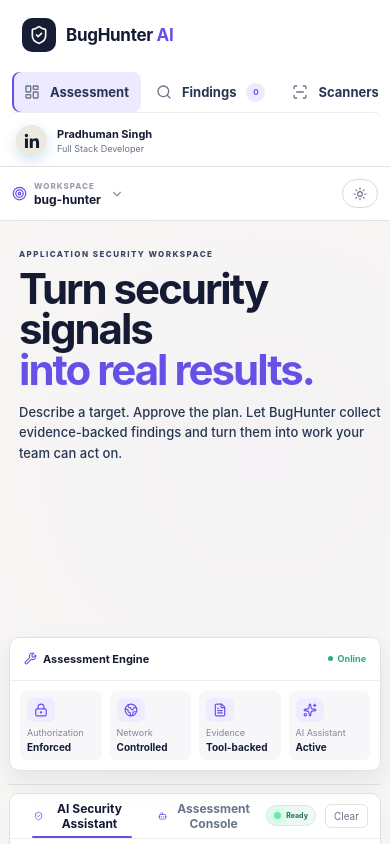
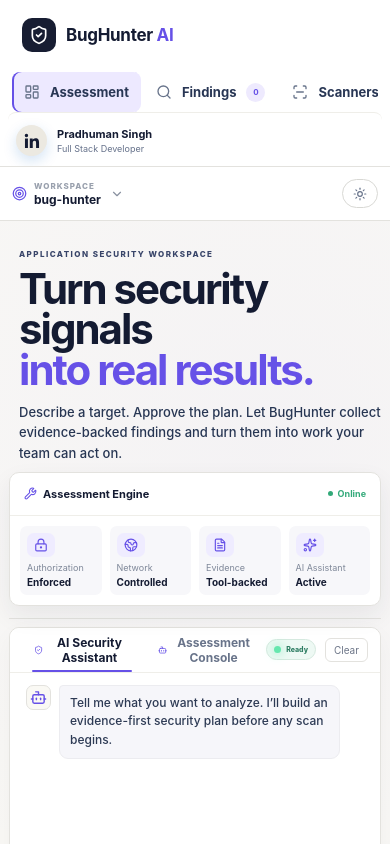
Before and after one commit to PRADHUMAN-SINGH-1/BugHunter, a React (Create React App) app in the folder bughunter-ui/: page / in a window 390 px wide. Shown: the top 844 px of the page. Built offline with nearby package versions, Linux system fonts and the light colour scheme; no server answers.

Commit message:
Fix hero engine overlap and keep workflow clear

```diff
--- a/bughunter-ui/src/SecurityConsole.css
+++ b/bughunter-ui/src/SecurityConsole.css
@@ -3873,3 +3873,122 @@
     width: 100% !important;
   }
 }
+
+/* FINAL FIX — keep Assessment Engine beside the Scan / Validate / Strengthen artwork,
+   fully inside the hero so it cannot overlap Assessment Workflow. */
+.reference-hero {
+  min-height: 170px !important;
+  grid-template-columns: minmax(0, 1fr) minmax(470px, 560px) !important;
+  align-items: center !important;
+  padding-bottom: 12px !important;
+}
+
+.reference-hero-visual {
+  position: relative !important;
+  display: grid !important;
+  grid-template-columns: minmax(0, 1fr) 245px !important;
+  align-items: center !important;
+  gap: 14px !important;
+  width: 100% !important;
+  height: 155px !important;
+  min-height: 155px !important;
+  overflow: visible !important;
+}
+
+.reference-hero-art.reference-floating-art {
+  position: relative !important;
+  inset: auto !important;
+  width: 100% !important;
+  height: 155px !important;
+  margin: 0 !important;
+  overflow: hidden !important;
+}
+
+.reference-hero-art .reference-note {
+  top: 8px !important;
+  right: 8px !important;
+}
+
+.reference-engine.hero-engine {
+  position: relative !important;
+  inset: auto !important;
+  width: 245px !important;
+  margin: 0 !important;
+  z-index: 3 !important;
+  align-self: center !important;
+  justify-self: end !important;
+  box-shadow: 0 10px 24px rgba(31,37,51,.07) !important;
+}
+
+.reference-engine.hero-engine .reference-engine-grid {
+  grid-template-columns: repeat(2, minmax(0,1fr)) !important;
+}
+
+.reference-engine.hero-engine .reference-engine-grid > div {
+  min-height: 54px !important;
+}
+
+.reference-main-grid {
+  margin-top: 8px !important;
+  position: relative;
+  z-index: 1;
+}
+
+@media (max-width: 1180px) {
+  .reference-hero {
+    grid-template-columns: minmax(0, 1fr) minmax(430px, 500px) !important;
+  }
+  .reference-hero-visual {
+    grid-template-columns: minmax(0,1fr) 220px !important;
+    gap: 10px !important;
+  }
+  .reference-engine.hero-engine {
+    width: 220px !important;
+  }
+}
+
+@media (max-width: 900px) {
+  .reference-hero {
+    display: block !important;
+    min-height: 0 !important;
+    padding-bottom: 12px !important;
+  }
+
+  .reference-hero-visual {
+    display: grid !important;
+    grid-template-columns: minmax(0,1fr) 220px !important;
+    height: 150px !important;
+    min-height: 150px !important;
+    margin-top: 8px !important;
+  }
+
+  .reference-hero-art.reference-floating-art {
+    height: 150px !important;
+  }
+
+  .reference-engine.hero-engine {
+    width: 220px !important;
+  }
+}
+
+@media (max-width: 680px) {
+  .reference-hero-visual {
+    grid-template-columns: 1fr !important;
+    height: auto !important;
+    min-height: 0 !important;
+    gap: 9px !important;
+  }
+
+  .reference-hero-art.reference-floating-art {
+    height: 105px !important;
+  }
+
+  .reference-engine.hero-engine {
+    width: 100% !important;
+    justify-self: stretch !important;
+  }
+
+  .reference-engine.hero-engine .reference-engine-grid {
+    grid-template-columns: repeat(4, minmax(0,1fr)) !important;
+  }
+}
```
